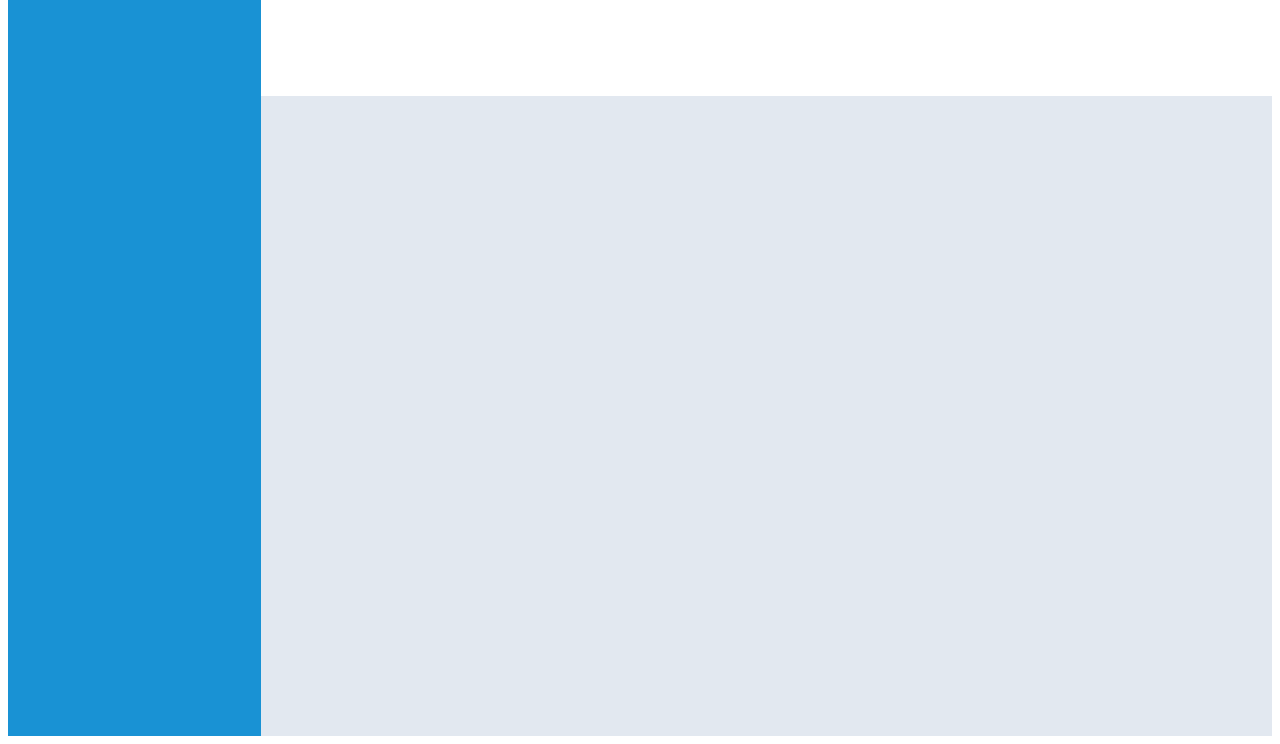
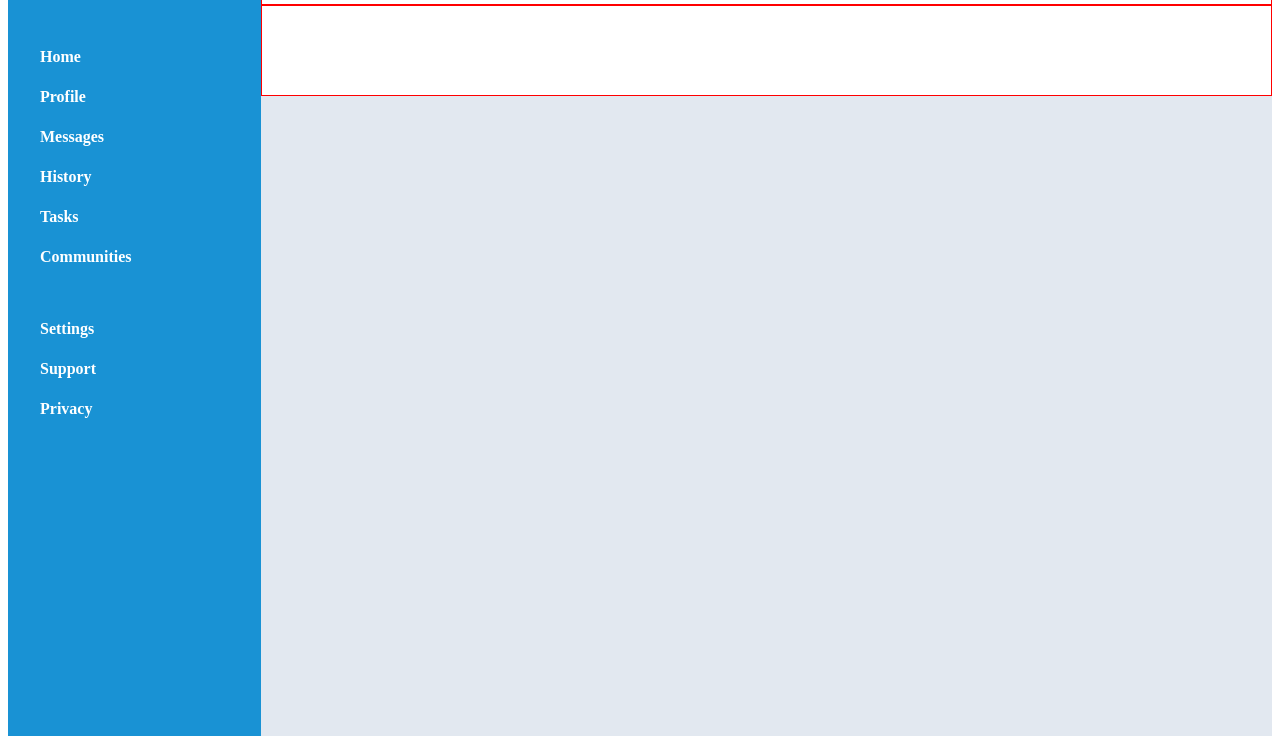
Before and after one commit to spirus-dev/admin-dashboard, a plain HTML site: page index.html in a window 1280 px wide. Shown: the part 72-816 px from the top of the page. Drawn offline with Linux system fonts and the light colour scheme.

Commit message:
Side-bar is partially completed
Partial styling is done in side bar section and started working on header section

```diff
--- a/index.html
+++ b/index.html
@@ -9,8 +9,32 @@
 </head>
 <body>
     <div class="container">
-        <div class="side-bar"></div>
-        <div class="header"></div>
+        <div class="side-bar">
+            <div class="branding">Dashboard</div>
+            <div class="navigationOne">
+                <div>Home</div>
+                <div>Profile</div>
+                <div>Messages</div>
+                <div>History</div>
+                <div>Tasks</div>
+                <div>Communities</div>
+            </div>
+            <div class="navigationTwo">
+                <div>Settings</div>
+                <div>Support</div>
+                <div>Privacy</div>
+            </div>
+        </div>
+        <div class="header">
+            <div class="headerUpper">
+                <div class="search"></div>
+                <div class="profile"></div>
+            </div>
+            <div class="headerLower">
+                <div class="welcome"></div>
+                <div class="buttons"></div>
+            </div>
+        </div>
         <div class="main-content"></div>
     </div>
 </body>
--- a/style.css
+++ b/style.css
@@ -15,12 +15,25 @@
     background-color: #1992D4;
     grid-column: 1;
     grid-row: 1/3;
+    color: white;
+    font-weight: bold;
+    display: grid;
+    grid-template-columns: 1fr;
+    grid-template-rows: 10% 15rem auto;
+    gap: 2rem;
 }
 
 .header{
     background-color: #FFFFFF;
     grid-column: 2;
     grid-row: 1;
+
+    display: grid;
+    grid-template-rows: 1.5fr 2fr;
+}
+
+.header>div{
+    border: 1px solid red;
 }
 
 .main-content{
@@ -28,3 +41,23 @@
     grid-column: 2;
     grid-row: 2;
 }
+
+.branding{
+    display: grid;
+    align-items: center;
+    margin-left: 2rem;
+}
+
+.navigationOne{
+    display: grid;
+    grid-template-rows: repeat(auto-fit,2rem);
+    margin-left: 2rem;
+    gap: 0.5rem;
+}
+
+.navigationTwo{
+    display: grid;
+    grid-template-rows: repeat(auto-fit,2rem);
+    margin-left: 2rem;
+    gap: 0.5rem;
+}
```
